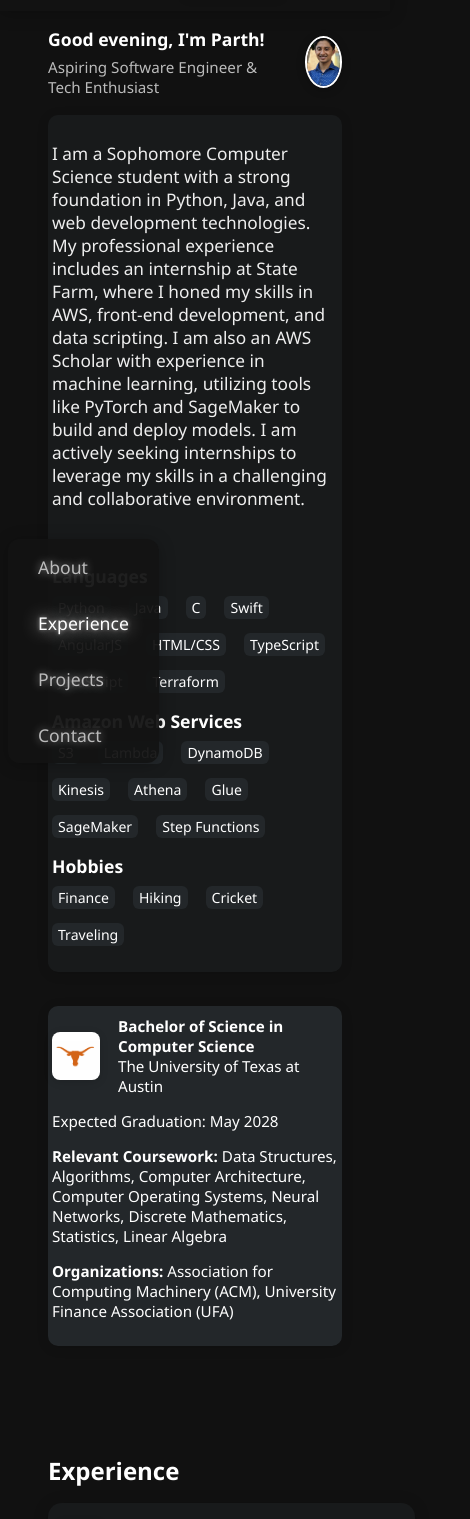
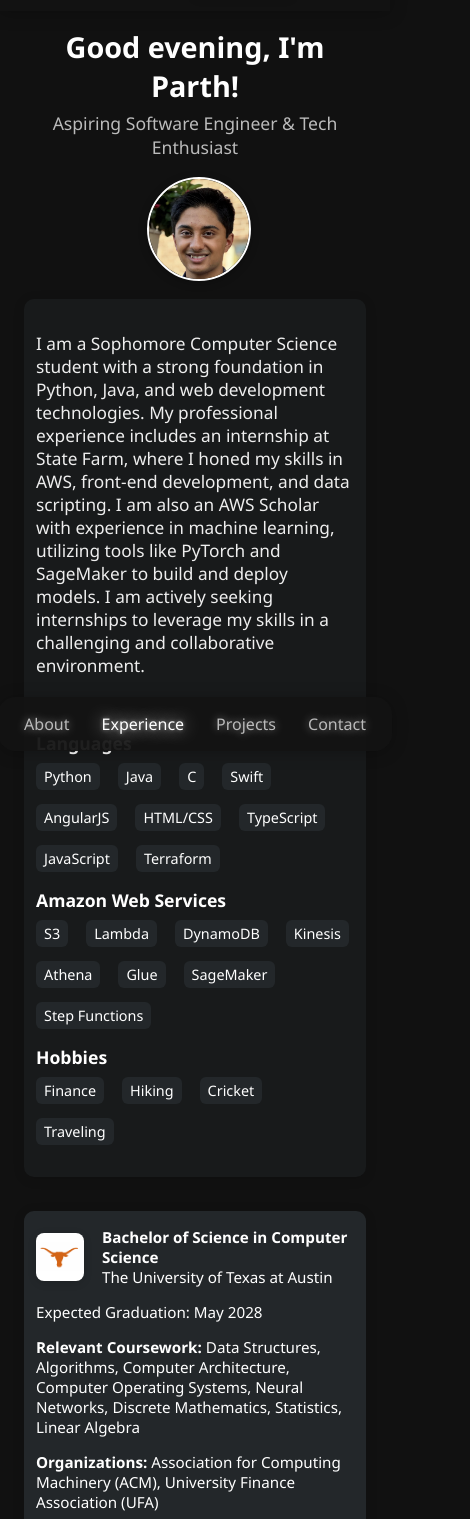
Before and after one commit to ParthM02/portfolio, a React (Create React App) app in the folder portfolio-site/: page / in a window 390 px wide. Shown: the part 53-1572 px from the top of the page, 470 px wide, since content can reach past the window. Built offline with nearby package versions, Linux system fonts and the light colour scheme.

Commit message:
better mobile support

```diff
--- a/portfolio-site/src/App.css
+++ b/portfolio-site/src/App.css
@@ -1,3 +1,4 @@
+/* FINAL VERSION */
 .App {
   text-align: center;
 }
@@ -37,13 +38,17 @@
   }
 }
 
+html, body {
+  scroll-snap-type: y mandatory;
+  overflow-x: hidden;
+}
+
 body {
   margin: 0;
   font-family: 'Segoe UI', Arial, sans-serif;
   background: #111;
   color: #f7f7f7;
   scroll-behavior: smooth;
-  /* For scroll resistance effect */
   overscroll-behavior-y: contain;
 }
 
@@ -120,14 +125,12 @@
   text-decoration: none;
 }
 
-/* Portfolio specific styles */
 .portfolio-bg {
   min-height: 100vh;
   background: #111;
   position: relative;
 }
 
-/* Navbar */
 .navbar {
   position: fixed;
   top: 0;
@@ -138,10 +141,10 @@
   display: flex;
   align-items: center;
   justify-content: space-between;
-  padding: 0 32px; /* Reduced from 48px */
+  padding: 0 32px;
   z-index: 100;
   box-shadow: 0 2px 16px rgba(0,0,0,0.25);
-  box-sizing: border-box; /* Add this line */
+  box-sizing: border-box;
 }
 
 .navbar-left {
@@ -186,7 +189,6 @@
   background: #222;
 }
 
-/* Floating Nav */
 .floating-nav {
   position: fixed;
   bottom: 24px;
@@ -213,7 +215,7 @@
   border: none;
   box-shadow: none;
   transition: color 0.3s, text-shadow 0.3s;
-  text-shadow: 0 0 8px #fff8; /* Subtle white glow */
+  text-shadow: 0 0 8px #fff8;
 }
 
 .floating-nav-item.active,
@@ -221,26 +223,13 @@
   color: #fff;
   background: none;
   text-shadow:
-    0 0 18px #fff,   /* Brighter white glow */
-    0 0 4px #fff8;   /* Soft white glow */
-}
-
-/* Responsive: stack vertically on very small screens */
-@media (max-width: 500px) {
-  .floating-nav {
-    flex-direction: column;
-    bottom: 12px;
-    left: 12px;
-    transform: none;
-    padding: 8px 12px;
-    border-radius: 12px;
-    gap: 16px;
-  }
+    0 0 18px #fff,
+    0 0 4px #fff8;
 }
 
 .experience-cards-container {
   display: grid;
-  grid-template-columns: repeat(auto-fit, minmax(320px, 1fr));
+  grid-template-columns: repeat(auto-fit, minmax(290px, 1fr));
   gap: 32px;
   padding-bottom: 16px;
   margin-bottom: 32px;
@@ -248,7 +237,6 @@
   scroll-snap-type: none;
 }
 
-/* Remove horizontal scroll styles if present */
 .experience-cards-container::-webkit-scrollbar {
   display: none;
 }
@@ -256,9 +244,7 @@
 .experience-card {
   background: #181a1b;
   border-radius: 14px;
-  min-width: 400px;
   max-width: 420px;
-  flex: 0 0 400px;
   box-shadow: 0 2px 16px rgba(0,0,0,0.18);
   padding: 28px 28px 20px 28px;
   display: flex;
@@ -273,6 +259,7 @@
   align-items: flex-start;
   justify-content: space-between;
   margin-bottom: 18px;
+  gap: 16px;
 }
 
 .experience-logo img {
@@ -282,7 +269,7 @@
   border-radius: 8px;
   background: #fff;
   box-shadow: 0 2px 8px #0002;
-  margin-right: 18px;
+  flex-shrink: 0;
 }
 
 .experience-title-company {
@@ -290,6 +277,7 @@
   display: flex;
   flex-direction: column;
   align-items: flex-start;
+  min-width: 0;
 }
 
 .experience-position {
@@ -297,6 +285,7 @@
   font-weight: 700;
   color: #fff;
   margin-bottom: 2px;
+  word-break: break-word;
 }
 
 .experience-company {
@@ -308,9 +297,9 @@
   font-size: 1rem;
   color: #fff;
   font-weight: 500;
-  margin-left: 18px;
-  white-space: nowrap;
-  align-self: flex-start;
+  white-space: normal;
+  text-align: right;
+  flex-shrink: 0;
 }
 
 .experience-details {
@@ -334,49 +323,8 @@
   margin-right: auto;
 }
 
-@media (max-width: 900px) {
-  .navbar {
-    padding: 0 16px; /* Even less padding on smaller screens */
-  }
-}
-
-@media (max-width: 700px) {
-  .navbar {
-    padding: 0 8px;
-  }
-  .page-section {
-    padding-left: 32px;
-    padding-right: 16px;
-  }
-  .floating-nav {
-    left: 8px;
-  }
-  .navbar {
-    padding: 0 12px;
-  }
-}
-
-@media (max-width: 600px) {
-  .experience-card {
-    min-width: 90vw;
-    max-width: 95vw;
-    padding: 18px 8px 14px 8px;
-  }
-  .experience-cards-container {
-    gap: 16px;
-  }
-}
-
-/* Scroll snap for resistance effect */
-html, body {
-  height: 100%;
-  scroll-snap-type: y mandatory;
-}
-
-/* --- MODIFIED SECTION --- */
 .page-section {
-  /* Remove fixed height! */
-  min-height: 100vh; /* Ensures at least full screen, but grows with content */
+  min-height: 100vh;
   scroll-snap-align: start;
   padding-top: 80px;
   padding-left: 48px;
@@ -384,10 +332,9 @@
   box-sizing: border-box;
   display: flex;
   flex-direction: column;
-  justify-content: flex-start; /* Changed from center */
+  justify-content: flex-start;
 }
 
-/* --- About Section Layout & Styling --- */
 .about-section {
   display: flex;
   flex-direction: column;
@@ -398,7 +345,7 @@
 .about-main-row {
   display: flex;
   flex-direction: row;
-  align-items: flex-start; /* Align items to the top */
+  align-items: flex-start;
   gap: 48px;
   width: 100%;
 }
@@ -420,6 +367,7 @@
   font-size: 2rem;
   margin: 0 0 6px 0;
   color: #fff;
+  word-break: break-word;
 }
 
 .about-greeting-headline h3 {
@@ -474,9 +422,7 @@
   display: flex;
   justify-content: flex-start;
   align-items: center;
-  /* Adjust this value to match the vertical offset of the bio box */
   margin-top: 85px;
-  margin-left: 200px;
 }
 
 .about-profile-pic {
@@ -520,7 +466,18 @@
   box-shadow: 0 2px 8px #0002;
 }
 
+#contact a {
+  color: #fff !important;
+  text-decoration: none;
+  transition: color 0.2s;
+}
+
+/* --- RESPONSIVE STYLES --- */
+
 @media (max-width: 900px) {
+  .navbar {
+    padding: 0 16px;
+  }
   .about-main-row {
     flex-direction: column;
     gap: 24px;
@@ -529,18 +486,55 @@
   .about-main-right {
     align-self: center;
     margin-top: 0;
+    margin-left: 0;
   }
   .about-profile-pic {
-    width: 240px;         /* Double the previous 120px */
-    height: 240px;
+    width: 120px;
+    height: 120px;
   }
   .about-education-box {
     max-width: 100%;
     align-self: stretch;
   }
+  .about-greeting-headline {
+    flex-direction: column;
+    text-align: center;
+    gap: 18px;
+  }
+}
+
+@media (max-width: 700px) {
+  .navbar {
+    padding: 0 12px;
+  }
+  .navbar-right {
+      gap: 8px;
+  }
+  .page-section {
+    padding-left: 24px;
+    padding-right: 24px;
+  }
 }
 
 @media (max-width: 600px) {
+  /* --- FINAL LAYOUT FIX --- */
+  /* Change the container from a grid to a flex column to allow centering. */
+  .experience-cards-container {
+    display: flex;
+    flex-direction: column;
+    align-items: center; /* Center the cards horizontally */
+    gap: 20px;
+  }
+  .experience-card {
+    /* Set a max-width smaller than the screen to create margins */
+    width: 90%;
+    max-width: 400px; /* Optional: cap the size on larger mobile */
+    padding: 20px 24px; /* Adjust padding for the new layout */
+  }
+  .experience-timeframe {
+    display: none;
+  }
+  /* --- END FINAL LAYOUT FIX --- */
   .about-section {
     gap: 16px;
     padding-bottom: 8px;
@@ -549,31 +543,36 @@
     gap: 10px;
   }
   .about-bio-box {
-    padding: 10px 4px;
+    padding: 16px 12px;
   }
   .about-profile-pic {
-    width: 48px;
-    height: 48px;
+    width: 100px;
+    height: 100px;
   }
   .about-education-box {
-    padding: 10px 4px;
+    padding: 16px 12px;
     font-size: 0.95rem;
   }
   .about-greeting-headline h2 {
+    font-size: 1.8rem;
+  }
+  .about-greeting-headline h3 {
     font-size: 1.1rem;
   }
-  .about-greeting-headline h3 {
-    font-size: 0.95rem;
-  }
   .skills-list li, .hobbies-list li {
-    font-size: 0.88rem;
-    padding: 2px 6px;
+    font-size: 0.9rem;
+    padding: 4px 8px;
   }
 }
 
-/* Add this at the end of your file or after the contact section styles */
-#contact a {
-  color: #fff !important;
-  text-decoration: none;
-  transition: color 0.2s;
+@media (max-width: 500px) {
+  .floating-nav {
+    gap: 12px;
+    padding: 10px 16px;
+    width: auto;
+  }
+  .floating-nav-item {
+    padding: 6px 10px;
+    font-size: 1rem;
+  }
 }
```
